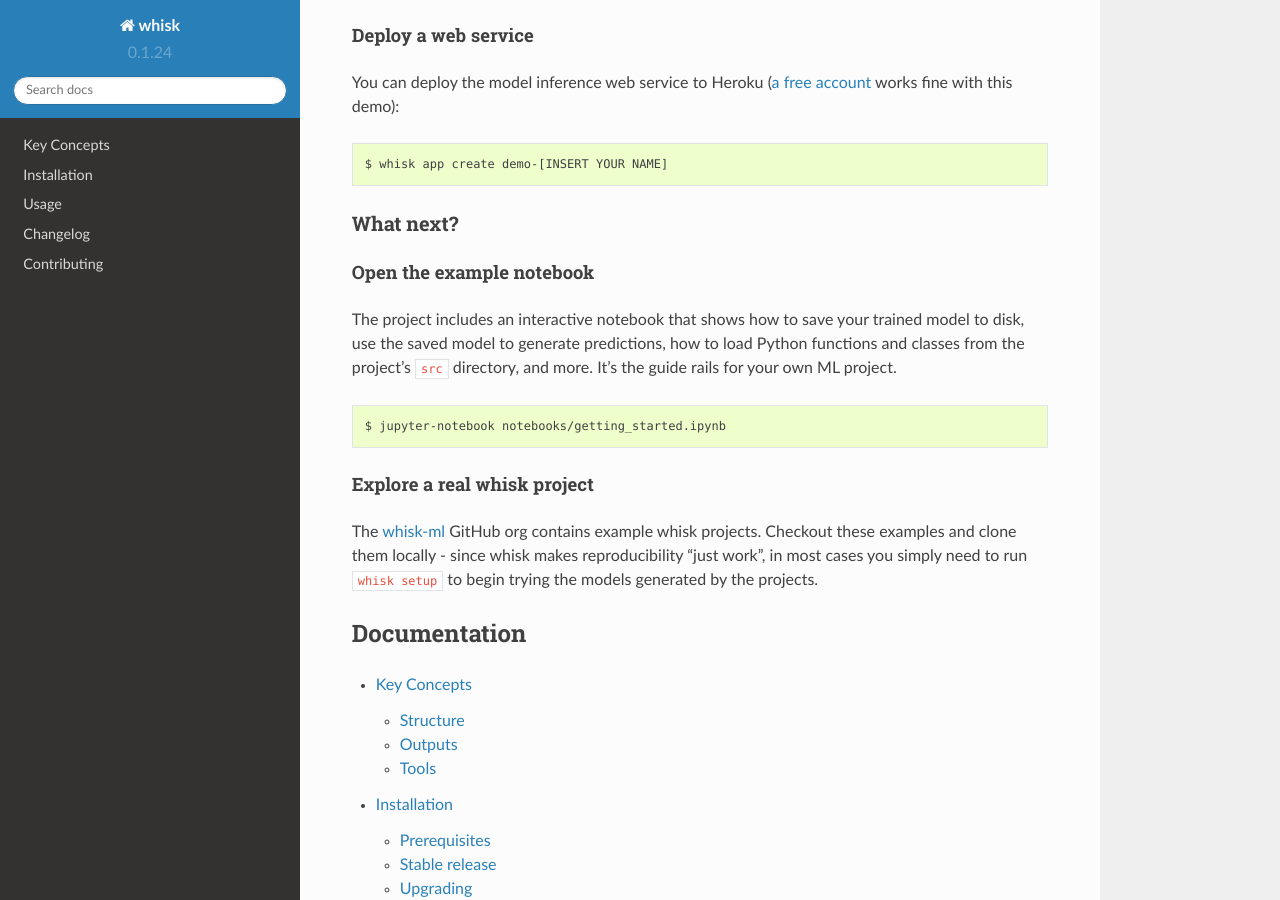
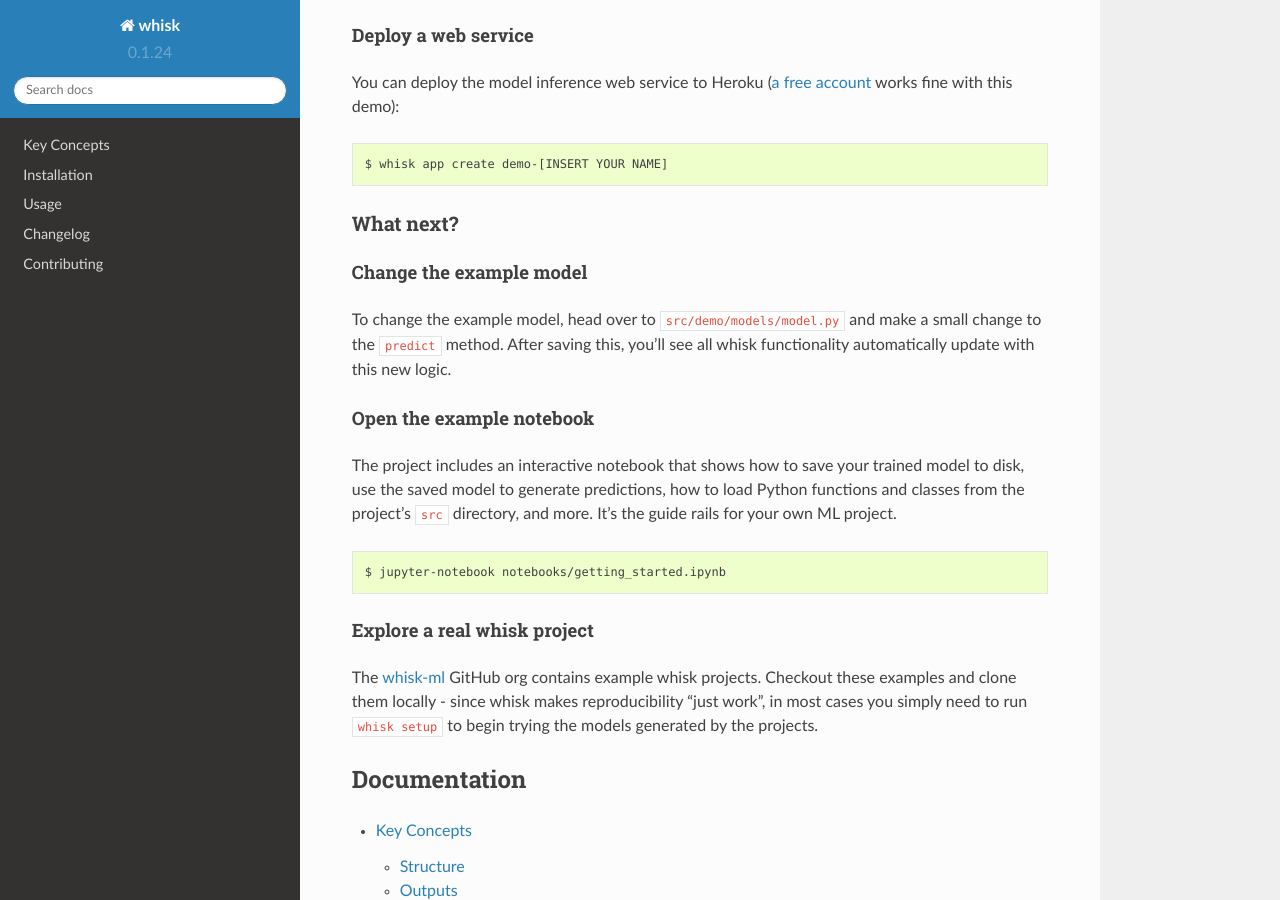
Before and after one commit to whisk-ml/whisk, a Sphinx documentation site: the page built from docs/index.md, in a window 1280 px wide and 900 px high, scrolled down 2293 px. Built offline with Sphinx 7.4.7 and the Read the Docs theme 2.0.0, drawn with Linux system fonts in a browser that asks for light colours; pages that are not in the unit, such as notebooks, are missing from menus; some of the changed text lies outside the part shown.

````diff
--- a/docs/index.md
+++ b/docs/index.md
@@ -34,7 +34,7 @@ Since a whisk project uses a standard Python project code structure, there are m
 
 #### From Python code
 
-The model code resides in the `src/demo` directory of the project. The source code is installed as an editable Python package, so you can run the model from the Python console or from within a notebook cell:
+The model code resides in the `src/demo/models` directory of the project. The source code is installed as an editable Python package, so you can run the model from the Python console or from within a notebook cell:
 
 ```py
 from demo.models.model import Model
@@ -97,6 +97,10 @@ $ whisk app create demo-[INSERT YOUR NAME]
 
 ### What next?
 
+#### Change the example model
+
+To change the example model, head over to `src/demo/models/model.py` and make a small change to the `predict` method. After saving this, you'll see all whisk functionality automatically update with this new logic.
+
 #### Open the example notebook
 
 
````
Also changed, not shown: README.md (+1 -1 lines).
